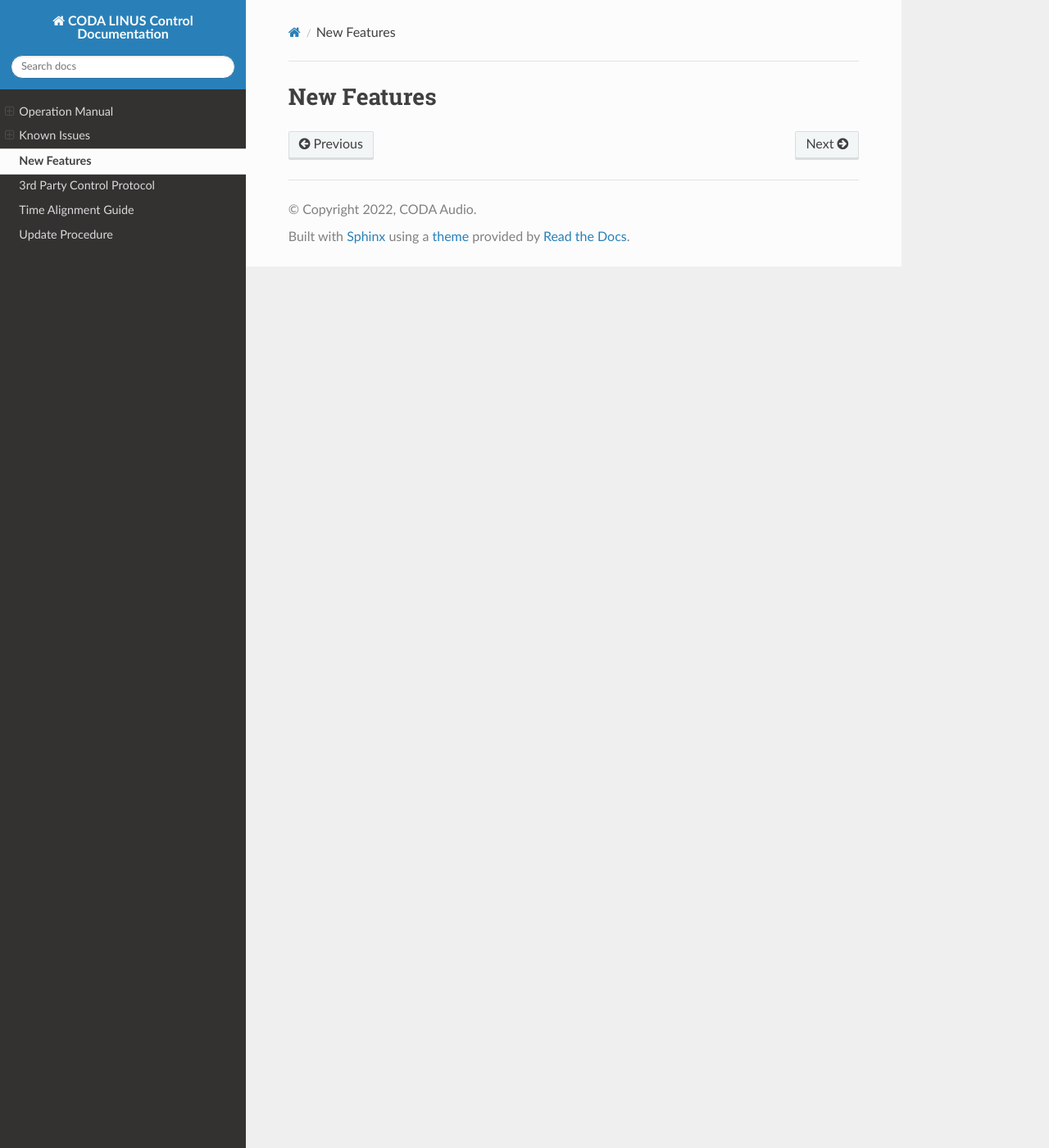
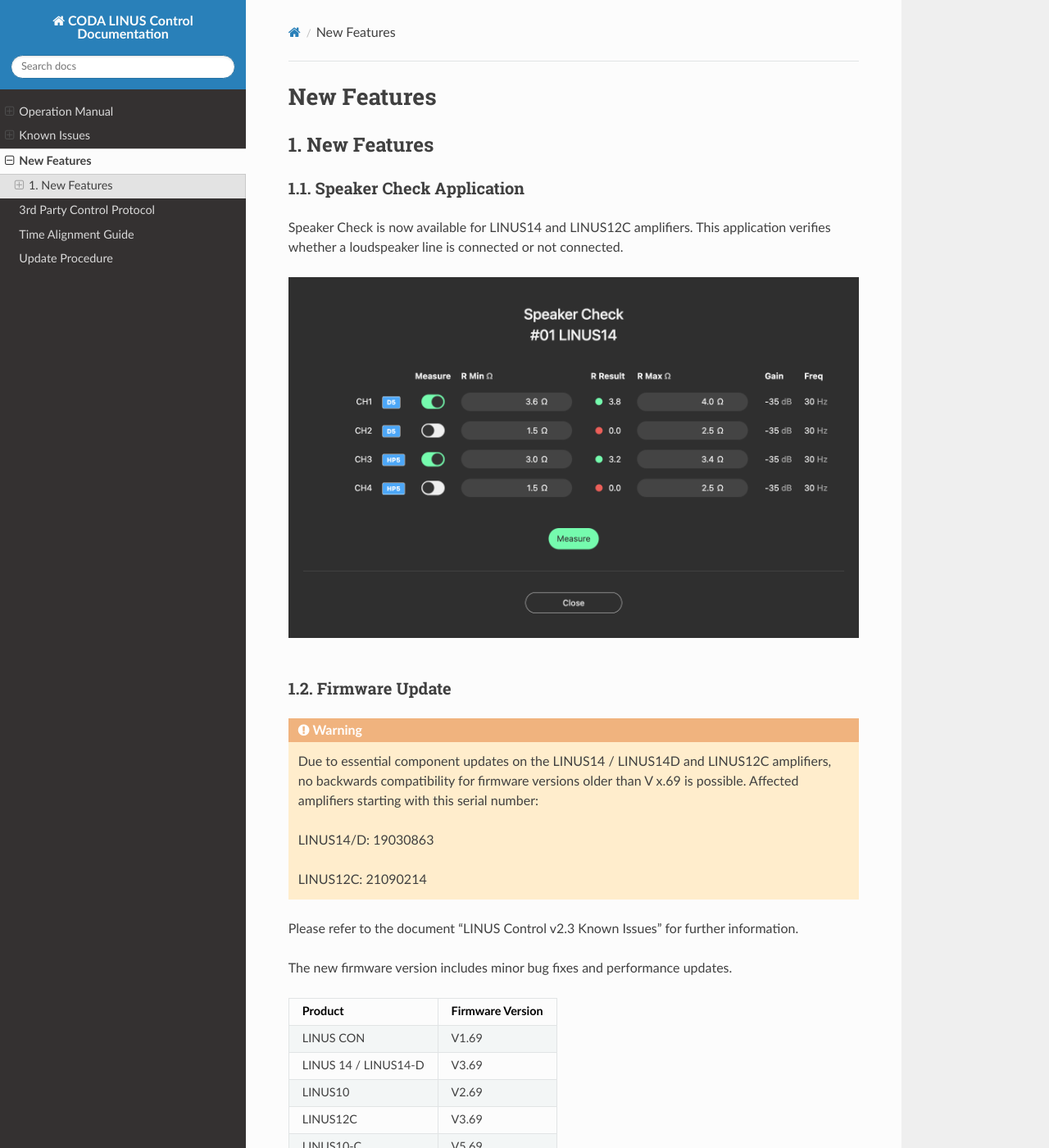
Before and after one commit to tderick/CODA-LINUX-CONTROL-DOCUMENTATION, a Sphinx documentation site: the page built from source/new_features.rst, in a window 1280 px wide and 1400 px high. Shown: the whole window at 82% size. Built offline with Sphinx 7.4.7 and the Read the Docs theme 2.0.0, drawn with Linux system fonts in a browser that asks for light colours; pages that are not in the unit, such as notebooks, are missing from menus; some of the changed text lies outside the part shown.

Commit message:
Finish with knew features

```diff
--- a/source/new_features.rst
+++ b/source/new_features.rst
@@ -1,2 +1,53 @@
 New Features
 ================
+
+
+
+1. New Features
+---------------
+
+1.1.  Speaker Check Application
+++++++++++++++++++++++++++++++++
+
+Speaker Check is now available for LINUS14 and LINUS12C amplifiers. This application verifies whether a loudspeaker line is connected or not connected.
+
+.. image:: assets/images/new_features/speakercheckapplication.png
+    :align: center
+
+|
+
+1.2. Firmware Update
+++++++++++++++++++++
+
+.. warning::
+    Due to essential component updates on the LINUS14 / LINUS14D and LINUS12C amplifiers, no backwards compatibility for firmware versions older than V x.69 is possible.
+    Affected amplifiers starting with this serial number:
+
+    LINUS14/D:  19030863
+
+    LINUS12C: 21090214
+
+Please refer to the document “LINUS Control v2.3 Known Issues” for further information.
+
+The new firmware version includes minor bug fixes and performance updates.
+
++-----------------------+-------------------+
+| Product               | Firmware Version  |
++=======================+===================+
+| LINUS CON             | V1.69             |
++-----------------------+-------------------+
+| LINUS 14 / LINUS14-D  | V3.69             |
++-----------------------+-------------------+
+| LINUS10               | V2.69             |
++-----------------------+-------------------+
+| LINUS12C              | V3.69             |
++-----------------------+-------------------+
+| LINUS10-C             | V5.69             |
++-----------------------+-------------------+
+| LINUS5-C              | V5.69             |
++-----------------------+-------------------+
+
+1.3. Speaker update
++++++++++++++++++++
+
+SC2-F and D5 Speakers have improved limiter operation.
```
Also changed, not shown: source/assets/images/new_features/speakercheckapplication.png (added).
